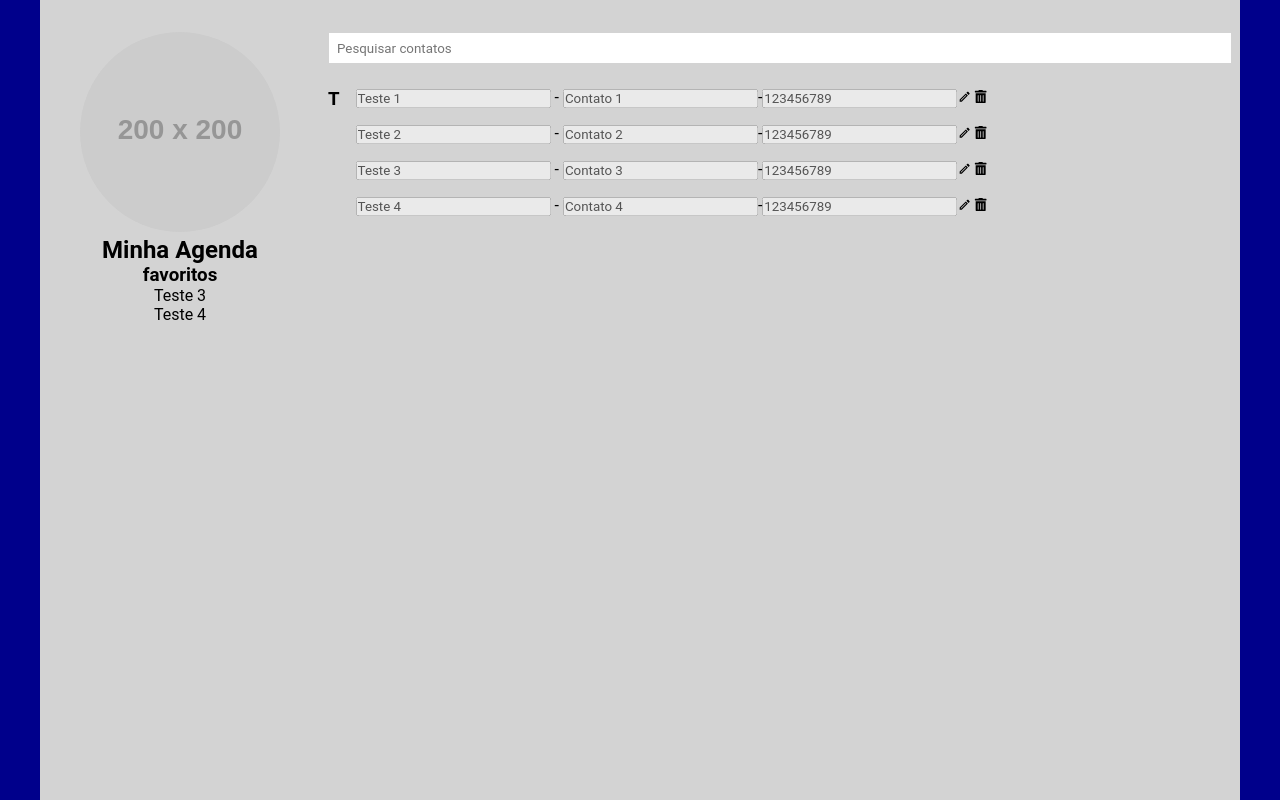
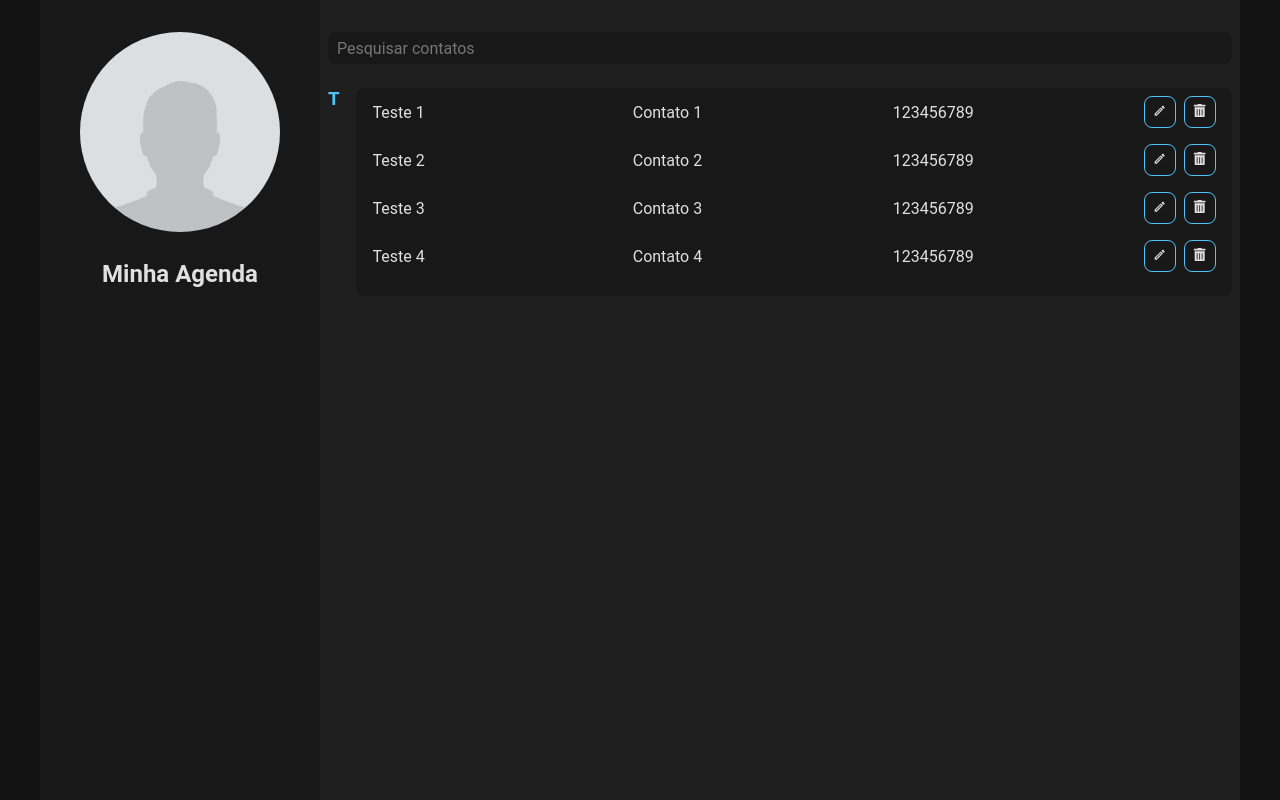
Before and after one commit to JovanneSousa/agenda, a React (Vite) app: page / in a window 1280 px wide. Built offline with nearby package versions, Linux system fonts and the light colour scheme.

Commit message:
finalizando primeira parte de estilização, pendente adicionar função de cadastrar contato

```diff
--- a/src/Components/Aside/index.tsx
+++ b/src/Components/Aside/index.tsx
@@ -1,24 +1,13 @@
-import { useSelector } from 'react-redux'
 import { ImageContainer, PerfilSection } from './styles'
-import type { RootReducer } from '../../Store'
+import user from '../../assets/user.jpg'
 
 const Perfil = () => {
-  const { contact } = useSelector((state: RootReducer) => state.favorites)
-
   return (
     <PerfilSection>
       <ImageContainer>
-        <img src="https://placehold.co/200x200" alt="Imagem de usuário" />
+        <img src={user} alt="Imagem de usuário" />
       </ImageContainer>
       <h1>Minha Agenda</h1>
-      <div className="fav">
-        <h3>favoritos</h3>
-        <ul>
-          {contact.map((c) => (
-            <li>{c.fullName}</li>
-          ))}
-        </ul>
-      </div>
     </PerfilSection>
   )
 }
--- a/src/Components/Aside/styles.ts
+++ b/src/Components/Aside/styles.ts
@@ -4,14 +4,33 @@ import { cores } from '../../globalStyle'
 export const PerfilSection = styled.aside`
   max-width: 280px;
   width: 100%;
-  background-color: ${cores.lightGray};
+  background-color: ${cores.sidebar};
   height: 100vh;
   text-align: center;
   padding: 32px 0;
+
+  h1 {
+    margin-bottom: 16px;
+  }
+
+  ul {
+    display: flex;
+    flex-direction: column;
+
+    li {
+      margin: 8px;
+    }
+  }
 `
 
 export const ImageContainer = styled.div`
+  margin-bottom: 24px;
+  overflow: hidden;
   img {
+    max-width: 200px;
+    max-height: 200px;
+    height: 100%;
+    width: 100%;
     border-radius: 50%;
     object-fit: cover;
   }
--- a/src/Components/Contacts/index.tsx
+++ b/src/Components/Contacts/index.tsx
@@ -1,11 +1,12 @@
 import type { RootReducer } from '../../Store'
-import { ContactContainer } from './styles'
+import { ButtonDiv, ContactContainer } from './styles'
 import { useDispatch, useSelector } from 'react-redux'
 import { MdOutlineEdit } from 'react-icons/md'
 import { FaCheck, FaTrashAlt } from 'react-icons/fa'
 import { useState } from 'react'
 import type Contact from '../../models/Contact'
 import { edit, remove } from '../../Store/reducers/contact'
+import { cores } from '../../globalStyle'
 
 const Contacts = () => {
   const dispatch = useDispatch()
@@ -15,7 +16,7 @@ const Contacts = () => {
 
   const [isEditing, setIsEditing] = useState<number | null>(null)
   const { contacts } = useSelector((state: RootReducer) => state.contact)
-  const { termo } = useSelector((state: RootReducer) => state.filtro)
+  const { termo } = useSelector((state: RootReducer) => state.filter)
 
   type GroupedContacts = {
     [initial: string]: Contact[]
@@ -55,25 +56,28 @@ const Contacts = () => {
               {grouped[initial].map((contact) => (
                 <li key={contact.id}>
                   <input
+                    className={isEditing === contact.id ? 'is-editing' : ''}
                     onChange={(e) => setName(e.target.value)}
                     type="text"
                     disabled={isEditing !== contact.id}
                     value={isEditing === contact.id ? name : contact.fullName}
-                  />{' '}
-                  -{' '}
+                  />
                   <input
+                    className={isEditing === contact.id ? 'is-editing' : ''}
                     onChange={(e) => setEmail(e.target.value)}
                     type="text"
                     disabled={isEditing !== contact.id}
                     value={isEditing === contact.id ? email : contact.email}
                   />
-                  -
+
                   <input
+                    className={isEditing === contact.id ? 'is-editing' : ''}
                     onChange={(e) => setNumber(Number(e.target.value))}
                     type="number"
                     disabled={isEditing !== contact.id}
                     value={isEditing === contact.id ? number : contact.number}
                   />
+                  <ButtonDiv>
                     {isEditing !== contact.id ? (
                       <button
                         onClick={() => {
@@ -87,6 +91,7 @@ const Contacts = () => {
                       </button>
                     ) : (
                       <button
+                        className={isEditing !== null ? 'isActive' : ''}
                         onClick={() => {
                           dispatch(
                             edit({
@@ -99,7 +104,7 @@ const Contacts = () => {
                           setIsEditing(null)
                         }}
                       >
-                      <FaCheck />
+                        <FaCheck color={cores.buttonColor} />
                       </button>
                     )}
                     <button
@@ -107,8 +112,9 @@ const Contacts = () => {
                         dispatch(remove(contact.id))
                       }}
                     >
-                    <FaTrashAlt />
+                      <FaTrashAlt color={cores.buttonColor} />
                     </button>
+                  </ButtonDiv>
                 </li>
               ))}
             </ul>
--- a/src/Components/Contacts/styles.ts
+++ b/src/Components/Contacts/styles.ts
@@ -6,14 +6,43 @@ export const ContactContainer = styled.div`
 
   h3 {
     margin-right: 16px;
+    color: ${cores.buttonColor};
+  }
+
+  ul {
+    width: 100%;
+    padding: 8px;
+    background-color: ${cores.sidebar};
+    margin-bottom: 8px;
+    border-radius: 8px;
   }
 
   li {
+    width: 100%;
     margin-bottom: 16px;
+    display: flex;
+    justify-content: space-between;
   }
 
-  button {
-    background-color: ${cores.lightGray};
-    border: 1px solid ${cores.lightGray};
+  .is-editing {
+    background-color: ${cores.container};
+    border: 1px solid ${cores.buttonColor};
   }
 `
+
+export const ButtonDiv = styled.div`
+  display: flex;
+
+  button {
+    margin-right: 8px;
+    background-color: transparent;
+    width: 32px;
+    border-radius: 8px;
+    border: 1px solid ${cores.buttonColor};
+  }
+
+  .isActive,
+  button:hover {
+    background-color: ${cores.buttonColor};
+  }
+`
--- a/src/Components/Content/styles.ts
+++ b/src/Components/Content/styles.ts
@@ -2,10 +2,21 @@ import styled from 'styled-components'
 import { cores } from '../../globalStyle'
 
 export const ContainerSection = styled.div`
-  background-color: ${cores.lightGray};
+  background-color: ${cores.container};
   width: 100%;
   padding: 32px 8px;
   max-height: 85vw;
   overflow-y: scroll;
   scrollbar-width: none;
+
+  input {
+    height: 32px;
+    padding: 0 8px;
+    border-radius: 8px;
+    width: 100%;
+    margin-right: 16px;
+    background-color: ${cores.sidebar};
+    border: 1px solid ${cores.sidebar};
+    font-size: 16px;
+  }
 `
--- a/src/Components/SearchBar/index.tsx
+++ b/src/Components/SearchBar/index.tsx
@@ -5,7 +5,7 @@ import { alteraTermo } from '../../Store/reducers/filtro'
 
 const SearchBar = () => {
   const dispatch = useDispatch()
-  const { termo } = useSelector((state: RootReducer) => state.filtro)
+  const { termo } = useSelector((state: RootReducer) => state.filter)
 
   return (
     <SearchBarSection>
--- a/src/Components/SearchBar/styles.ts
+++ b/src/Components/SearchBar/styles.ts
@@ -8,7 +8,8 @@ export const SearchBarSection = styled.div`
   input {
     height: 32px;
     padding: 0 8px;
-    border: 1px solid ${cores.lightGray};
+    border: 1px solid ${cores.container};
     width: 100%;
+    background-color: ${cores.sidebar};
   }
 `
--- a/src/Store/index.ts
+++ b/src/Store/index.ts
@@ -1,13 +1,11 @@
 import { configureStore } from '@reduxjs/toolkit'
 import contactReducer from './reducers/contact'
-import favReducer from './reducers/fav'
-import filtroReducer from './reducers/filtro'
+import filterReducer from './reducers/filtro'
 
 export const store = configureStore({
   reducer: {
     contact: contactReducer,
-    favorites: favReducer,
-    filtro: filtroReducer,
+    filter: filterReducer,
   },
 })
 
--- a/src/Store/reducers/fav.ts
+++ /dev/null
@@ -1,41 +0,0 @@
-import { createSlice, type PayloadAction } from '@reduxjs/toolkit'
-
-type FavState = {
-  contact: Contact[]
-}
-
-const initialState: FavState = {
-  contact: [
-    {
-      email: 'Contato 3',
-      fullName: 'Teste 3',
-      number: 123456789,
-    },
-    {
-      email: 'Contato 4',
-      fullName: 'Teste 4',
-      number: 123456789,
-    },
-  ],
-}
-
-const favSlice = createSlice({
-  name: 'stars',
-  initialState,
-  reducers: {
-    add: (state, action: PayloadAction<Contact>) => {
-      const contact = state.contact.find(
-        (c) => c.fullName === action.payload.fullName
-      )
-      if (!contact) {
-        state.contact.push(action.payload)
-      } else {
-        alert('O contato já é favorito')
-      }
-    },
-  },
-})
-
-export const { add } = favSlice.actions
-
-export default favSlice.reducer
--- a/src/globalStyle.ts
+++ b/src/globalStyle.ts
@@ -1,7 +1,12 @@
 import { createGlobalStyle } from 'styled-components'
 
 export const cores = {
-  lightGray: 'lightgray',
+  container: '#1e1e1e',
+  sidebar: '#181818',
+  background: '#121212',
+  titleColor: '#e0e0e0',
+  textColor: '#b0b0b0',
+  buttonColor: '#4fc3f7',
 }
 
 export const GlobalStyle = createGlobalStyle`
@@ -12,9 +17,10 @@ export const GlobalStyle = createGlobalStyle`
     font-family: roboto, sans-serif;
     list-style: none;
     text-decoration: none;
+    color: ${cores.titleColor};
 
     body {
-        background-color: darkblue;
+        background-color: ${cores.background};
     }
 }
 
```
Also changed, not shown: src/assets/user.jpg (added). Lines whose indentation alone changed are shown as unchanged.
